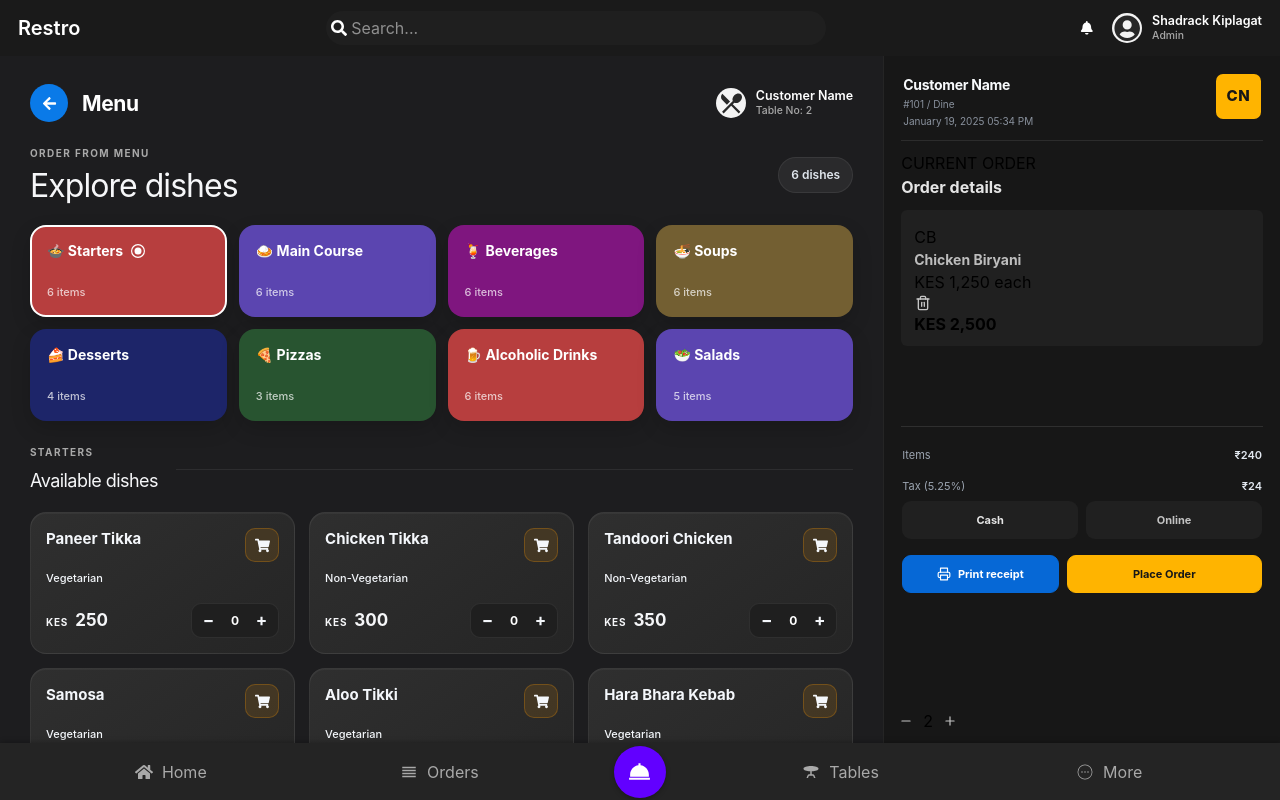
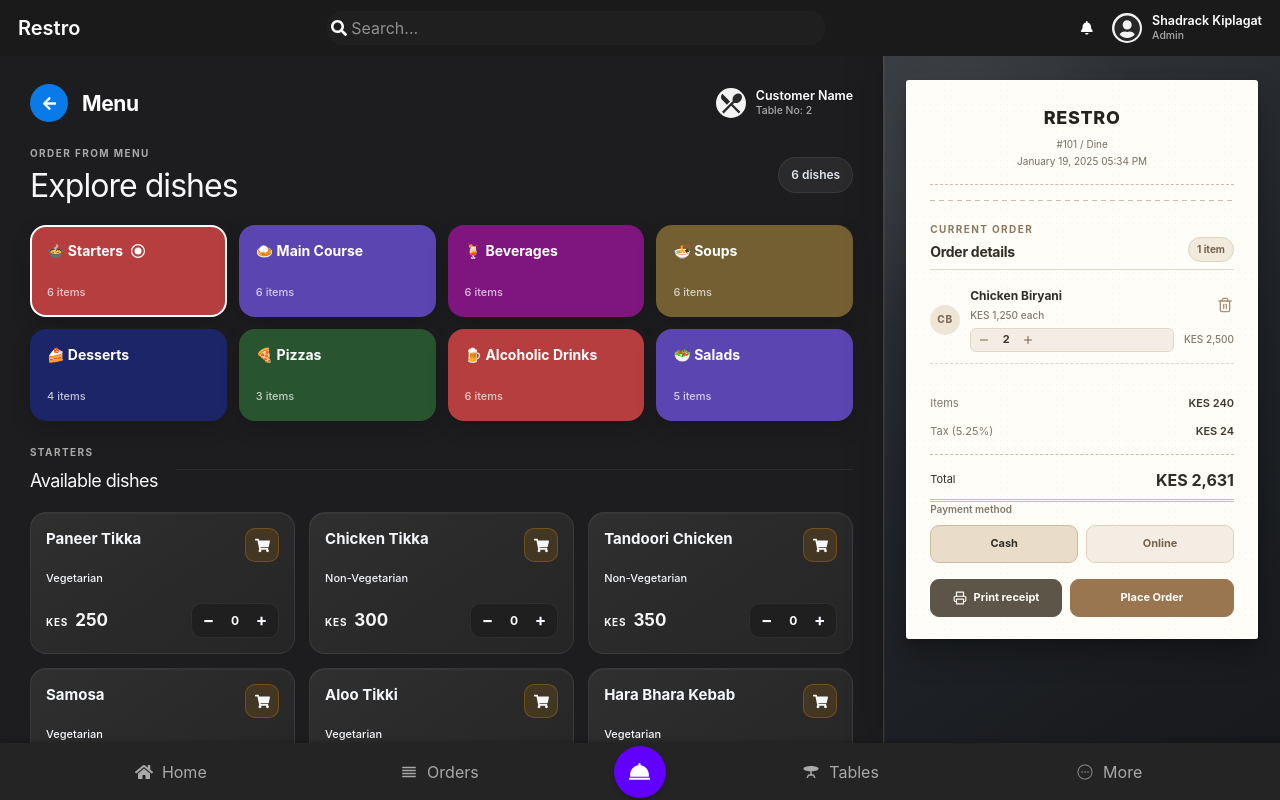
Before and after one commit to shadrackkipl/pos, a React (Vite) app in the folder pos-frontend/: page /menu in a window 1280 px wide. Built offline with nearby package versions, Linux system fonts and the light colour scheme.

Commit message:
Add Redux Toolkit and React-Redux; update Bills and CartInfo components for currency display; enhance Menu styles and layout

```diff
--- a/pos-frontend/package.json
+++ b/pos-frontend/package.json
@@ -10,10 +10,12 @@
     "preview": "vite preview"
   },
   "dependencies": {
+    "@reduxjs/toolkit": "^2.12.0",
     "@tailwindcss/cli": "^4.3.3",
     "react": "^19.2.8",
     "react-dom": "^19.2.8",
     "react-icons": "^5.7.0",
+    "react-redux": "^9.3.0",
     "react-router-dom": "^7.18.3",
     "tailwindcss": "^4.3.3"
   },
--- a/pos-frontend/src/components/menu/Bills.css
+++ b/pos-frontend/src/components/menu/Bills.css
@@ -7,28 +7,30 @@
 	display: flex;
 	align-items: center;
 	justify-content: space-between;
-	padding: 7px 0;
-	color: #9ba4b0;
+	padding: 6px 0;
+	color: #81776a;
 	font-size: 11px;
 }
 
 .menu-bill-row strong {
-	color: #e2e8f0;
+	color: #40392f;
 	font-size: 11px;
 	font-weight: 600;
 }
 
 .menu-bill-row.total {
+	display: flex;
 	margin-top: 8px;
-	padding: 15px 0 16px;
-	color: #f8fafc;
-	border-top: 1px dashed rgba(255, 255, 255, 0.14);
+	padding: 13px 0 7px;
+	color: #302c26;
+	border-top: 1px dashed #c8bda9;
+	border-bottom: 3px double #c8bda9;
 }
 
 .menu-bill-panel {
-	margin-top: 74px;
-	padding: 13px 1px 0;
-	border-top: 1px solid rgba(255, 255, 255, 0.1);
+	margin-top: 15px;
+	padding: 10px 0 0;
+	border-top: 0;
 }
 
 .menu-bill-panel .menu-section-heading {
@@ -36,19 +38,19 @@
 }
 
 .menu-bill-row.total {
-	display: none;
+	display: flex;
 }
 
 .menu-bill-row.total strong {
-	color: #93c5fd;
-	font-size: 18px;
+	color: #302c26;
+	font-size: 16px;
 	font-weight: 750;
 }
 
 .menu-payment-label {
-	display: none;
+	display: block;
 	margin: 0 0 8px;
-	color: #8f98a5;
+	color: #81776a;
 	font-size: 10px;
 	font-weight: 600;
 }
@@ -73,17 +75,17 @@
 }
 
 .payment-button {
-	color: #c2c2c2;
-	background: #202020;
-	border: 1px solid transparent;
+	color: #75634a;
+	background: #f3ede4;
+	border: 1px solid #ded1bd;
 }
 
 .payment-button.active,
 .payment-button:hover,
 .payment-button:focus-visible {
-	color: #e5e5e5;
-	background: #202020;
-	border-color: transparent;
+	color: #302c26;
+	background: #e9ddca;
+	border-color: #cdbb9f;
 }
 
 .menu-action-buttons {
@@ -98,9 +100,9 @@
 	align-items: center;
 	justify-content: center;
 	gap: 7px;
-	color: #ffffff;
-	background: #0668d6;
-	border: 1px solid #0668d6;
+	color: #fffdf8;
+	background: #5e5549;
+	border: 1px solid #5e5549;
 }
 
 .secondary-action svg {
@@ -108,21 +110,54 @@
 }
 
 .primary-action {
-	color: #171717;
-	background: #ffb400;
-	border: 1px solid #ffb400;
+	color: #fffdf8;
+	background: #9a7650;
+	border: 1px solid #9a7650;
 	box-shadow: none;
 }
 
 .primary-action:hover,
 .primary-action:focus-visible {
-	background: #ffc229;
+	background: #836343;
 	transform: translateY(-1px);
 }
 
 .secondary-action:hover,
 .secondary-action:focus-visible {
-	background: #0874ed;
+	background: #4b443b;
+}
+
+@media print {
+	.menu-right-panel {
+		width: 100%;
+		min-width: 0;
+		padding: 0;
+		background: #ffffff;
+		border: 0;
+		box-shadow: none;
+	}
+
+	.menu-order-panel {
+		max-width: 80mm;
+		margin: 0 auto;
+		padding: 8mm 6mm;
+		box-shadow: none;
+		background: #ffffff;
+	}
+
+	.menu-page,
+	.menu-left-panel,
+	.menu-order-content {
+		height: auto;
+		overflow: visible;
+	}
+
+	.menu-left-panel,
+	.menu-title,
+	.menu-payment-options,
+	.menu-action-buttons {
+		display: none;
+	}
 }
 
 .payment-button:focus-visible,
--- a/pos-frontend/src/components/menu/Bills.jsx
+++ b/pos-frontend/src/components/menu/Bills.jsx
@@ -14,11 +14,11 @@ const Bill = () => {
       </div>
       <div className="menu-bill-row">
         <span>Items</span>
-        <strong>₹240</strong>
+        <strong>KES 240</strong>
       </div>
       <div className="menu-bill-row">
         <span>Tax (5.25%)</span>
-        <strong>₹24</strong>
+        <strong>KES 24</strong>
       </div>
       <div className="menu-bill-row total">
         <span>Total</span>
--- a/pos-frontend/src/components/menu/CartInfo.css
+++ b/pos-frontend/src/components/menu/CartInfo.css
@@ -1,8 +1,21 @@
 .menu-cart-header {
   display: flex;
-	align-items: flex-start;
+  align-items: flex-end;
   justify-content: space-between;
   gap: 12px;
+  margin-bottom: 10px;
+  padding: 0 0 7px;
+  border-bottom: 1px solid #ded5c7;
+}
+
+.menu-section-eyebrow {
+  display: inline-block;
+  margin-bottom: 4px;
+  color: #8a7962;
+  font-size: 10px;
+  font-weight: 700;
+  letter-spacing: 0.14em;
+  text-transform: uppercase;
 }
 
 .menu-cart-panel {
@@ -14,49 +27,106 @@
 }
 
 .menu-cart-header h3 {
-	margin: 0 0 11px;
-	color: #e5e5e5;
-	font-size: 16px;
+  margin: 0;
+  color: #302c26;
+  font-size: 14px;
+  font-weight: 700;
+  letter-spacing: -0.02em;
+}
+
+.menu-cart-header .menu-item-count {
+  display: inline-flex;
+  align-items: center;
+  justify-content: center;
+  min-height: 24px;
+  padding: 4px 8px;
+  color: #75634a;
+  background: #f1eadd;
+  border: 1px solid #ded1bd;
+  border-radius: 999px;
+  font-size: 10px;
   font-weight: 700;
 }
 
-.menu-cart-header .menu-item-count {
-	display: none;
+.menu-cart-item {
+  display: flex;
+  align-items: stretch;
+  gap: 10px;
+  min-height: 0;
+  margin-bottom: 0;
+  padding: 8px 0 11px;
+  box-sizing: border-box;
+  background: transparent;
+  border-bottom: 1px dashed #ded5c7;
+  border-radius: 0;
+  box-shadow: none;
 }
 
-.menu-cart-item {
+.menu-cart-item > .menu-cart-copy {
   display: grid;
-	 grid-template-columns: minmax(0, 1fr) auto;
-		align-items: start;
-		min-height: 82px;
-		margin-bottom: 6px;
-		padding: 15px 13px 10px;
-		box-sizing: border-box;
-		background: #202020;
-		border-radius: 6px;
+  grid-template-columns: 30px minmax(0, 1fr) auto;
+  align-items: center;
+  column-gap: 10px;
+  width: 100%;
+}
+
+.menu-cart-item-image {
+  display: grid;
+  place-items: center;
+  width: 30px;
+  height: 30px;
+  border-radius: 50%;
+  background: #eee5d6;
+  color: #806d54;
+  font-size: 10px;
+  font-weight: 800;
+  letter-spacing: 0.08em;
+  grid-row: 1 / span 2;
+}
+
+.menu-cart-item > .menu-cart-copy > .menu-cart-copy {
+  grid-column: 2;
+  grid-row: 1;
 }
 
 .menu-cart-copy {
+  display: flex;
+  flex: 1 1 auto;
   min-width: 0;
+  flex-direction: column;
+  justify-content: space-between;
 }
 
 .menu-cart-copy h4 {
   margin: 0;
   overflow: hidden;
-	color: #bdbdbd;
-	font-size: 14px;
-	font-weight: 650;
+  color: #312d27;
+  font-size: 12px;
+  font-weight: 700;
+  line-height: 1.3;
   text-overflow: ellipsis;
   white-space: nowrap;
 }
 
+.menu-cart-copy p {
+  margin: 4px 0 0;
+  color: #82786c;
+  font-size: 10px;
+  font-weight: 500;
+}
+
 .menu-cart-controls {
-	position: absolute;
-	left: 13px;
-	bottom: 10px;
-	display: flex;
+  display: inline-flex;
   align-items: center;
-	gap: 8px;
+  gap: 5px;
+  align-self: flex-start;
+  margin-top: 5px;
+  padding: 2px 4px;
+  border-radius: 6px;
+  background: #f3ede4;
+  border: 1px solid #e1d7c8;
+  grid-column: 2;
+  grid-row: 2;
 }
 
 .menu-cart-controls button,
@@ -66,21 +136,40 @@
   width: 18px;
   height: 18px;
   padding: 0;
-	color: #c6c6c6;
+  color: #75634a;
   background: transparent;
   border: 0;
-	border-radius: 3px;
+  border-radius: 7px;
   cursor: pointer;
+  transition: all 150ms ease;
 }
 
 .menu-cart-controls button:hover,
-.menu-cart-controls button:focus-visible {
+.menu-cart-controls button:focus-visible,
+.menu-cart-remove:hover,
+.menu-cart-remove:focus-visible {
   color: #ffffff;
-	background: #383838;
+  background: rgba(10, 122, 232, 0.16);
 }
 
 .menu-cart-controls svg {
-	font-size: 14px;
+  font-size: 12px;
+}
+
+.menu-cart-controls span {
+  min-width: 16px;
+  color: #40392f;
+  font-size: 11px;
+  font-weight: 700;
+  text-align: center;
+}
+
+.menu-cart-remove {
+  margin-left: auto;
+  background: transparent;
+  color: #a99172;
+  grid-column: 3;
+  grid-row: 1;
 }
 
 .menu-cart-quantity {
@@ -90,9 +179,18 @@
 }
 
 .menu-cart-item > strong {
-	grid-column: 1 / -1;
-	justify-self: end;
-	margin-top: -2px;
-	color: #e7e7e7;
-	font-size: 13px;
+  align-self: flex-end;
+  margin-left: auto;
+  color: #302c26;
+  font-size: 12px;
+  font-weight: 800;
+  letter-spacing: -0.02em;
 }
+.kes{
+  color: #302c26;
+  font-size: 12px;
+  font-weight: 800;
+  white-space: nowrap;
+  grid-column: 3;
+  grid-row: 2;
+}
--- a/pos-frontend/src/components/menu/CartInfo.jsx
+++ b/pos-frontend/src/components/menu/CartInfo.jsx
@@ -36,7 +36,7 @@ const Cartinfo = () => {
           >
             <FiTrash2 />
           </button>
-          <strong>KES 2,500</strong>
+          <p className="kes">KES 2,500</p>
         </div>
       </div>
     </div>
--- a/pos-frontend/src/components/menu/MenuContainer.css
+++ b/pos-frontend/src/components/menu/MenuContainer.css
@@ -7,6 +7,8 @@
 	max-width: 1180px;
 	padding: 24px 0 28px;
 	color: #f4f7fb;
+
+
 }
 
 .menu-container-header,
--- a/pos-frontend/src/pages/Menu.css
+++ b/pos-frontend/src/pages/Menu.css
@@ -16,6 +16,8 @@
   padding: 28px 30px 24px;
   box-sizing: border-box;
   overflow-y: auto;
+    scrollbar-width: none;
+
 }
 
 .menu-title {
@@ -57,71 +59,84 @@
   min-width: 340px;
   min-height: 0;
   flex: 0 0 min(31vw, 430px);
-  background: #171717;
-  border-left: 1px solid rgba(255, 255, 255, 0.06);
+  background: radial-gradient(circle at 20% 15%, rgba(255, 255, 255, 0.08), transparent 28%), linear-gradient(145deg, #34383d 0%, #202328 52%, #17191c 100%);
+  border-left: 1px solid rgba(255, 255, 255, 0.12);
   display: flex;
   justify-content: flex-start;
   align-items: flex-start;
-  padding: 14px 16px 18px;
+  padding: 24px 22px 28px;
   box-sizing: border-box;
   overflow: hidden;
+
+  box-shadow: inset 1px 0 0 rgba(255, 255, 255, 0.05), -12px 0 30px rgba(0, 0, 0, 0.12);
 }
 
 .menu-order-panel {
+  position: relative;
   width: 100%;
   min-height: 0;
   max-height: 100%;
   overflow-y: auto;
-  padding: 0 1px;
+  padding: 24px 24px 22px;
+  box-sizing: border-box;
+  border-radius: 3px;
+  background-color: #fffdf8;
+  background-image: radial-gradient(rgba(126, 93, 49, 0.08) 0.7px, transparent 0.7px);
+  background-size: 7px 7px;
+  border: 0;
+  box-shadow: 0 16px 28px rgba(0, 0, 0, 0.28), 0 2px 4px rgba(0, 0, 0, 0.14);
+  color: #292722;
   scrollbar-width: thin;
-  scrollbar-color: #4d535c transparent;
+  scrollbar-color: #c8bda9 transparent;
+}
+
+.menu-order-panel::after {
+  content: "";
+  position: absolute;
+  right: 0;
+  bottom: -1px;
+  left: 0;
+  height: 7px;
+  background: linear-gradient(135deg, transparent 5px, #fffdf8 0) 0 0 / 12px 7px repeat-x;
 }
 
 .menu-order-header {
   display: flex;
   align-items: flex-start;
-  justify-content: space-between;
-  gap: 16px;
-  min-height: 69px;
-  padding: 4px 2px 12px;
+  justify-content: center;
+  gap: 10px;
+  min-height: 0;
+  padding: 0 0 16px;
+  margin-bottom: 15px;
   box-sizing: border-box;
+  border-bottom: 1px dashed #c8bda9;
+  text-align: center;
 }
 
 .menu-order-meta h2 {
-  margin: 0 0 3px;
-  color: #f8fafc;
-  font-size: 14px;
-  font-weight: 700;
-  letter-spacing: -0.02em;
+  margin: 0 0 6px;
+  color: #25231f;
+  font-size: 18px;
+  font-weight: 800;
+  letter-spacing: 0.04em;
+  text-transform: uppercase;
 }
 
 .menu-order-meta p {
   margin: 3px 0 0;
-  color: #89919d;
+  color: #756d61;
   font-size: 10px;
-  line-height: 1.35;
+  line-height: 1.4;
 }
 
 .menu-order-avatar {
-  display: grid;
-  place-items: center;
-  flex: 0 0 auto;
-  width: 45px;
-  height: 45px;
-  padding: 0;
-  color: #171717;
-  background: #ffb400;
-  border: 0;
-  border-radius: 7px;
-  font-size: 15px;
-  font-weight: 800;
-  letter-spacing: 0.04em;
+  display: none;
 }
 
 .menu-order-divider {
   height: 1px;
-  margin-bottom: 10px;
-  background: rgba(255, 255, 255, 0.09);
+  margin: 0 0 14px;
+  background: repeating-linear-gradient(90deg, #c8bda9 0 5px, transparent 5px 9px);
 }
 
 .menu-order-content {
@@ -169,13 +184,14 @@
     width: 100%;
     min-width: 0;
     flex: 0 0 auto;
-    padding: 14px 18px 88px;
+    padding: 18px 18px 88px;
     border-top: 1px solid rgba(255, 255, 255, 0.07);
     border-left: 0;
   }
 
   .menu-order-panel {
     max-height: none;
+    padding: 22px 18px 20px;
   }
 
   .menu-back {
--- a/pos-frontend/src/pages/Menu.jsx
+++ b/pos-frontend/src/pages/Menu.jsx
@@ -43,7 +43,7 @@ const Menu = () => {
         <div className="menu-order-panel">
           <div className="menu-order-header">
             <div className="menu-order-meta">
-              <h2>Customer Name</h2>
+              <h2>RESTRO</h2>
               <p>#101 / Dine</p>
               <p>January 19, 2025 05:34 PM</p>
             </div>
```
Also changed, not shown: 1 other file (tests, documents, lock files or other folders). Lines whose indentation alone changed are shown as unchanged.
